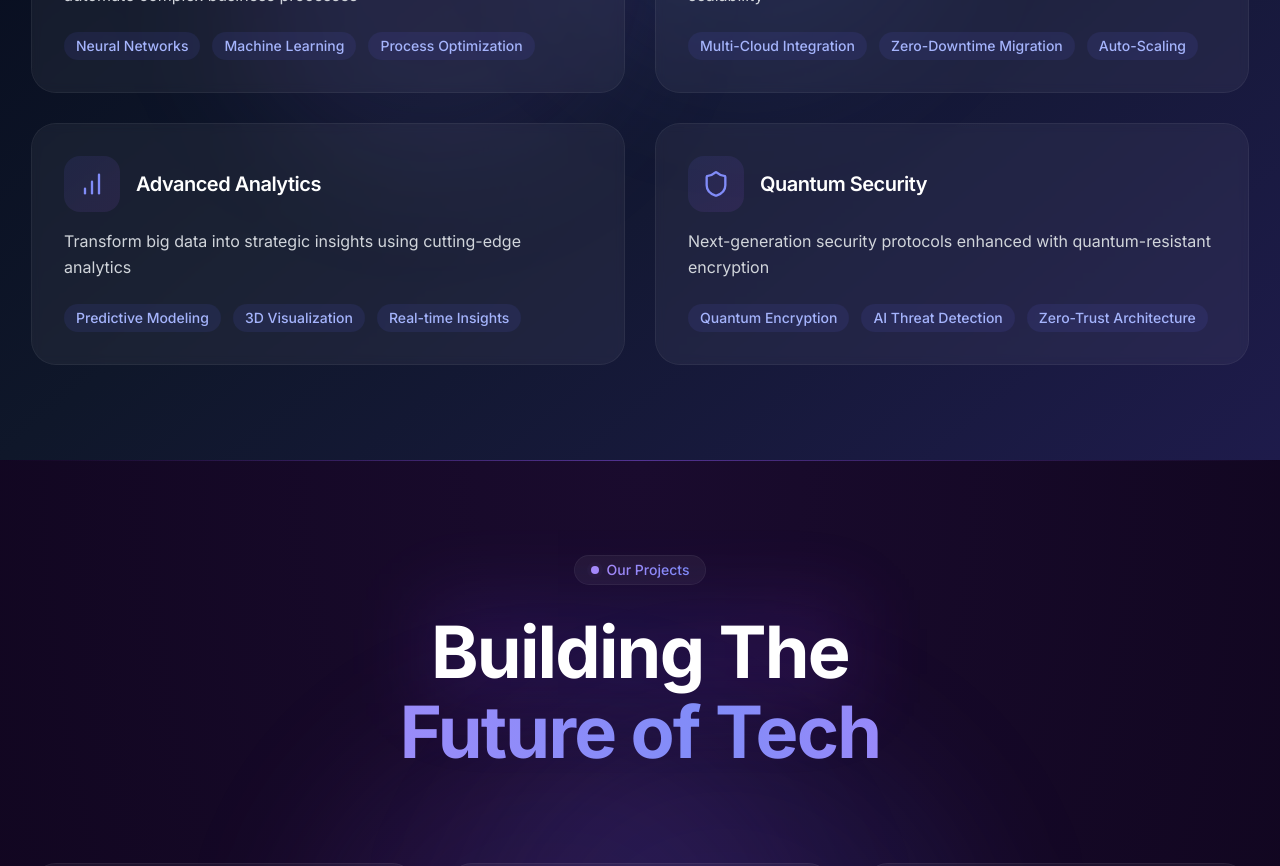
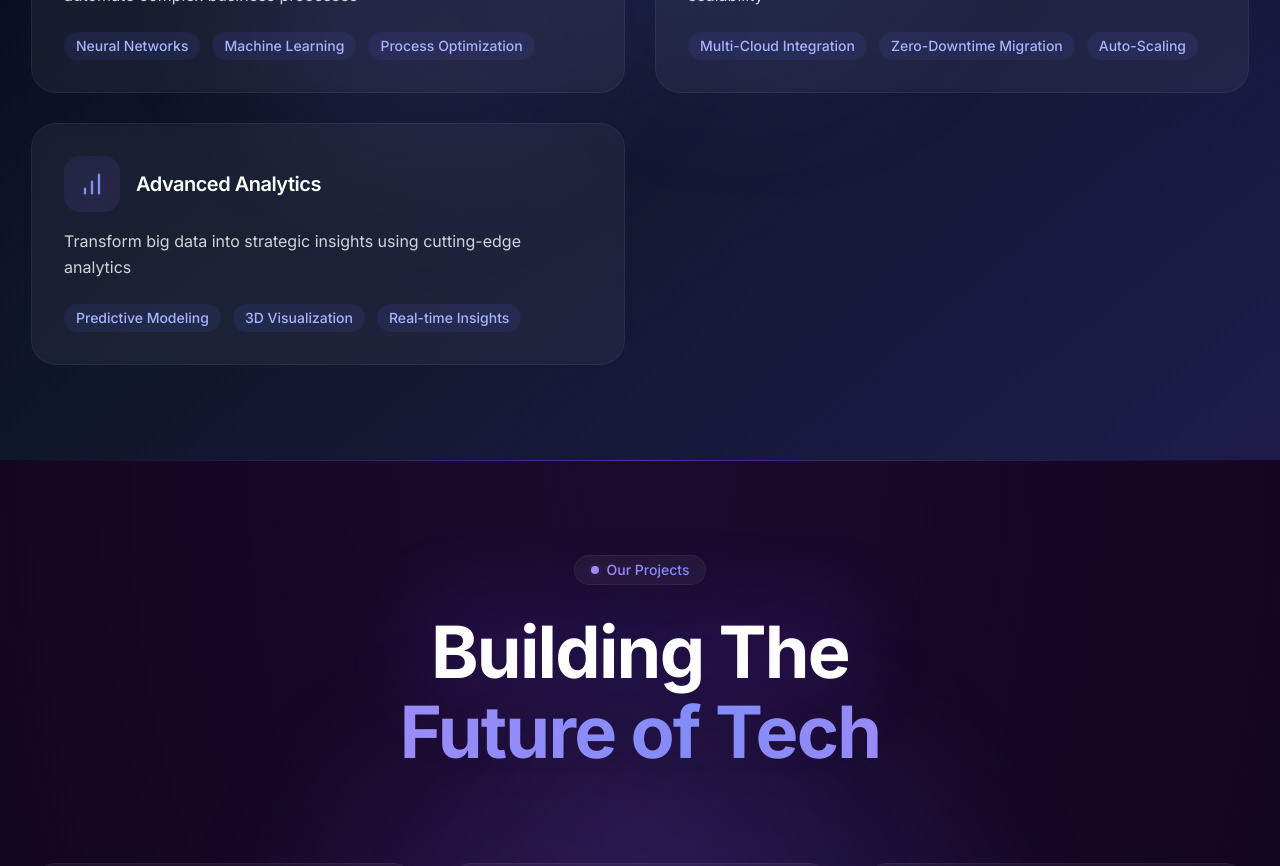
Before and after one commit to Hameed-Ur-Rehman25/desyst-website, a Next.js app: page / in a window 1280 px wide. Shown: the part 1400-2266 px from the top of the page. Built offline with nearby package versions, Linux system fonts and the light colour scheme.

Commit message:
Update service-data.ts

```diff
--- a/src/data/service-data.ts
+++ b/src/data/service-data.ts
@@ -23,11 +23,4 @@ export const services: Service[] = [
     icon: 'bar-chart',
     features: ['Predictive Modeling', '3D Visualization', 'Real-time Insights']
   },
-  {
-    id: 'security',
-    title: 'Quantum Security',
-    description: 'Next-generation security protocols enhanced with quantum-resistant encryption',
-    icon: 'shield',
-    features: ['Quantum Encryption', 'AI Threat Detection', 'Zero-Trust Architecture']
-  }
 ];
```
